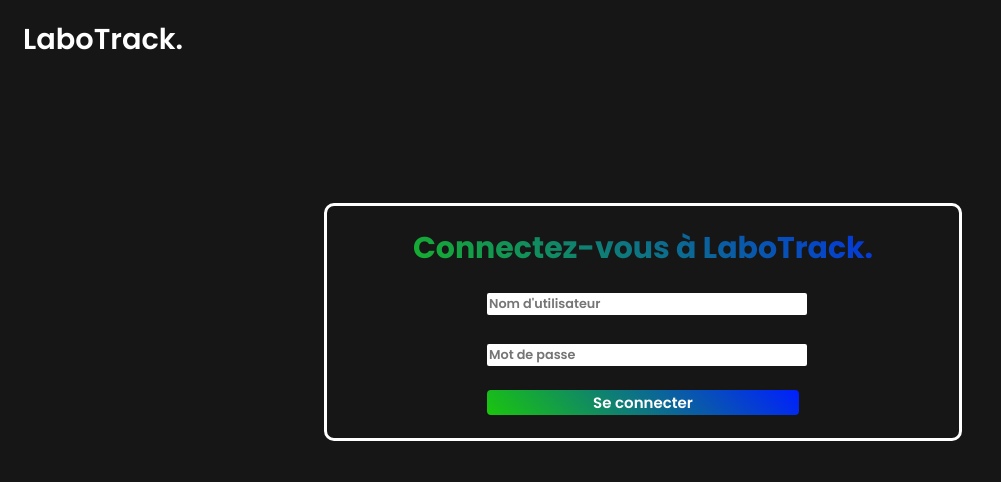
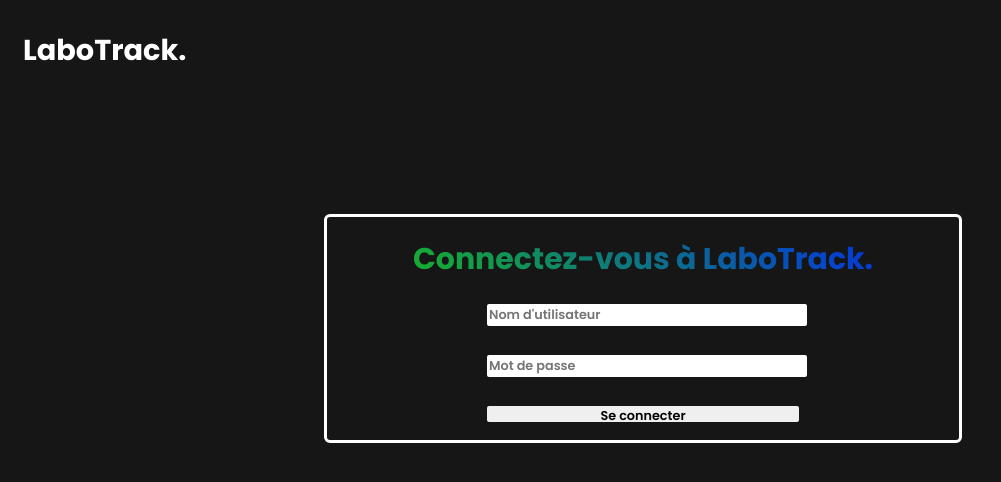
Before and after one commit to Cesar-DENOUE/LaboTrack., a plain HTML site: page login.html in a window 1280 px wide. Shown: the whole page, without its empty margins (0-1001 px from the left). Drawn offline with Linux system fonts and the light colour scheme.

Commit message:
Améliorations

```diff
--- a/css/login.css
+++ b/css/login.css
@@ -6,7 +6,7 @@ body {
 
 .all {
     border: 3px white solid;
-    border-radius: 10px;
+    border-radius: 6px;
     margin-top: 12%;
     margin-left: 25%;
     margin-right: 25%;
@@ -53,14 +53,12 @@ body {
 }
 
 .line {
-    color: white;
     position: relative;
     left: 15px;
     top: 10px;
     width: 6em;
     border-right: 2px solid white;
     font-size: 180%;
-    text-decoration: none;
     overflow: hidden;
 }
 
--- a/login.html
+++ b/login.html
@@ -13,7 +13,7 @@
     </head>
 
 <body>
-    <a href="index.html" class="line anim-typewriter">LaboTrack.</a>
+    <h1 class="line anim-typewriter">LaboTrack.</h1>
     <div class="all">
     <h1 class="titre">Connectez-vous à LaboTrack.</h1>
 
@@ -25,7 +25,7 @@
             <input type="password" name="pass" class="pass" placeholder="Mot de passe" required/>
 
             <br />
-            <input type="submit" value="Se connecter" class="Connect" />
+            <input type="submit" value="Se connecter" class="pass" />
 
         </p>
      </form>
```
